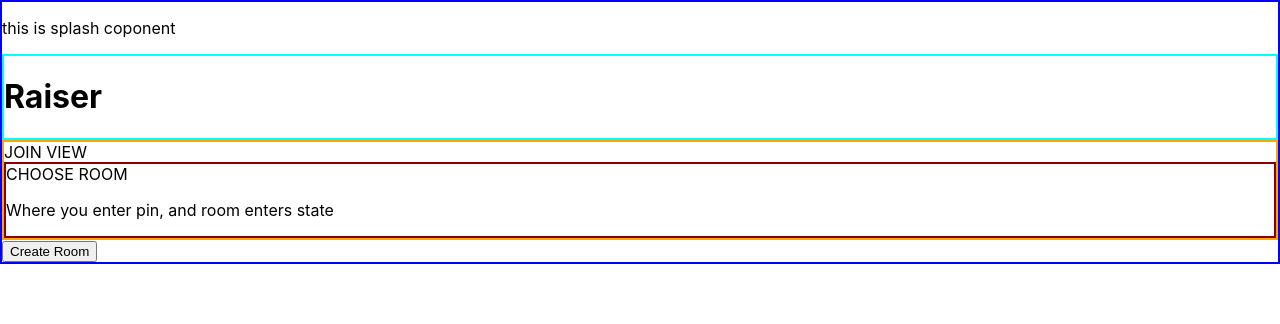
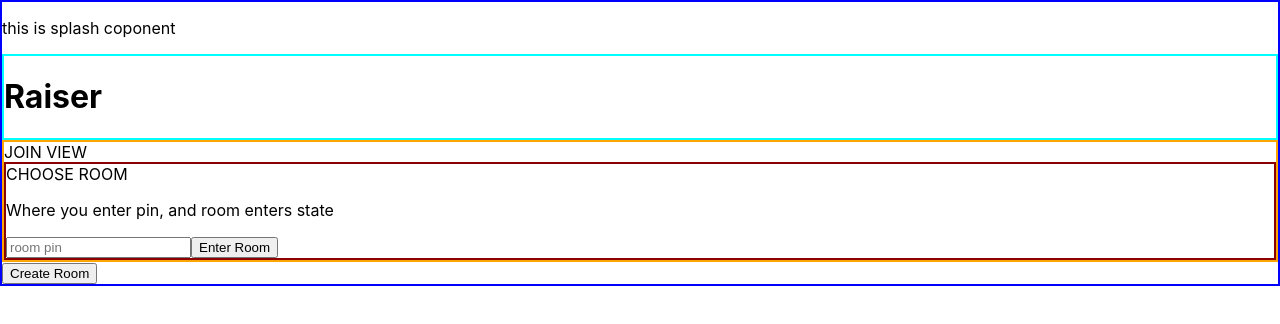
Before and after one commit to KeturahDev/Raiser, a React (Create React App) app in the folder frontend/: page / in a window 1280 px wide. Shown: the top 324 px of the page. Built offline with nearby package versions, Linux system fonts and the light colour scheme.

Commit message:
collect pin from form and create query obj to be based into fetch

```diff
--- a/frontend/src/components/forms/ChooseRoom.js
+++ b/frontend/src/components/forms/ChooseRoom.js
@@ -1,13 +1,43 @@
-import React from 'react';
+import React, {useState} from 'react';
+import PropTypes from 'prop-types';
 
-function ChooseRoom(){
+function ChooseRoom(props){
+  // const [summonedRoom, pullRoom] = useState({})
+
+  // const getRoom = (roomPin) => {
+  //   console.log("ROOM PIN: ",roomPin)
+  //   fetch('http://127.0.0.1:5000/room',
+  //   {method: "GET",
+  //   headers: {
+  //     "Content-Type": "application/json"
+  //   },
+  //   body: JSON.stringify(roomPin)})
+  //   .then((res) => res.json())
+  //   .then(jsonifiedRes => {
+  //     console.log(jsonifiedRes)
+  //     pullRoom(jsonifiedRes)
+  //   }).catch(error => console.log("Unable to fertch room:  "error))
+  // }
+
+
+  const handleSubmit = (event) => {
+    event.preventDefault()
+    const pinObj = { pin: event.target.pin.value }
+    console.log("HANDLE FUNC PIN OBJ:  ", pinObj)
+    // getRoom(event.target.pin)
+  }
   return(
     <div style={{border: "2px solid darkred"}}>
     CHOOSE ROOM
       <p>Where you enter pin, and room enters state</p>
-
+      <form onSubmit={handleSubmit}>
+        <input name="pin" placeholder="room pin"/>
+        <button type="submit">Enter Room</button>
+      </form>
     </div>
   )
 }
-
+ChooseRoom.propTypes = {
+  RoomEntersState: PropTypes.func
+}
 export default ChooseRoom
```
